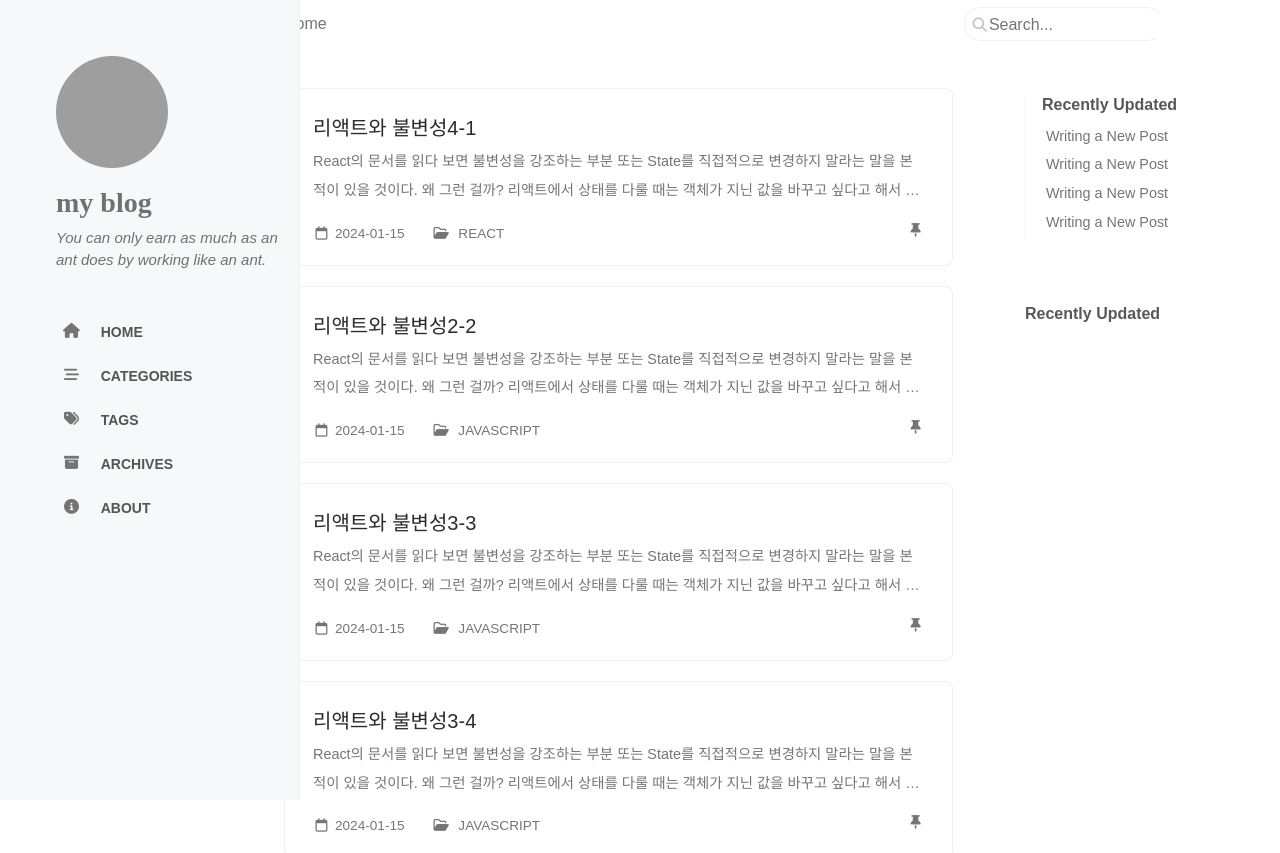
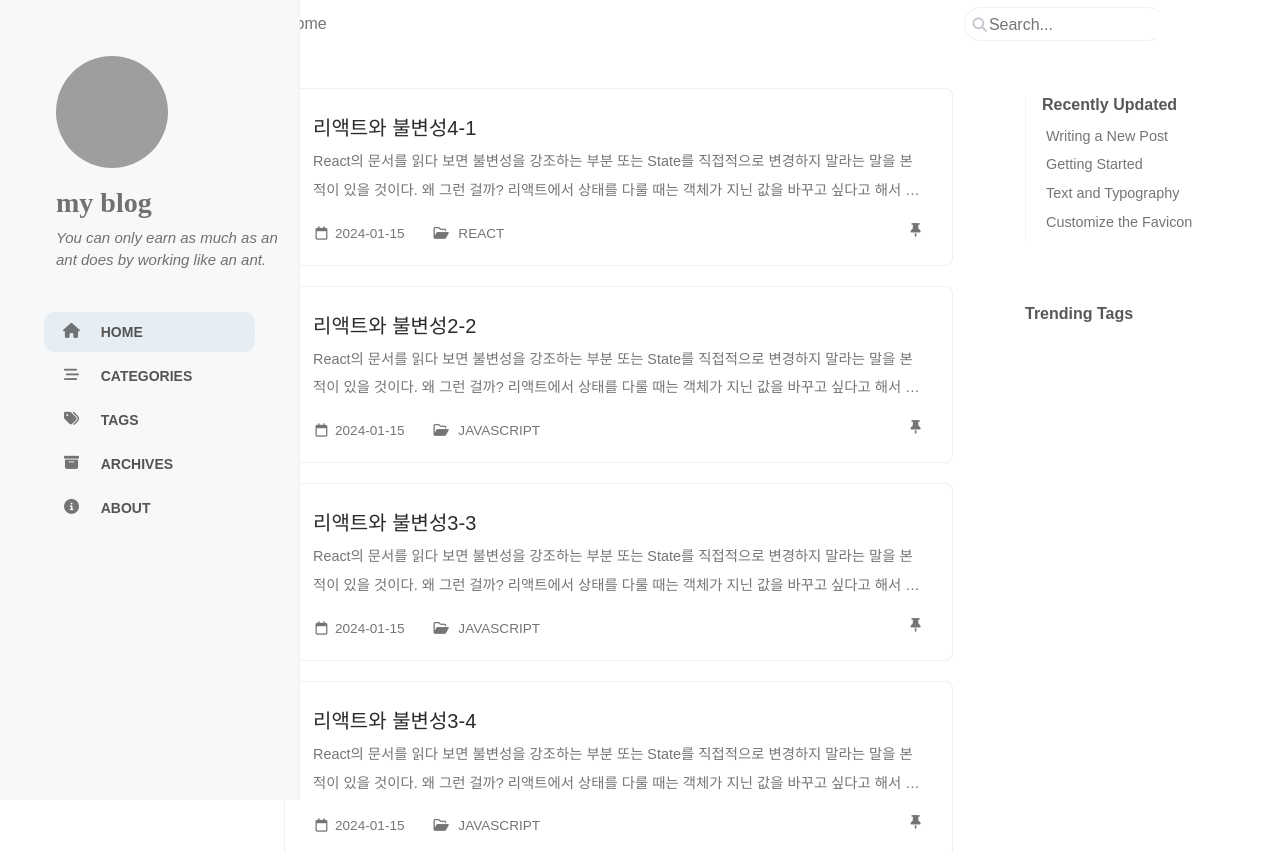
Before and after one commit to nam-yeun-hwa/my-blog, a Next.js app: page / in a window 1280 px wide. Shown: the top 853 px of the page. Built offline with nearby package versions, Linux system fonts and the light colour scheme; grey boxes are pictures that could not be loaded; a web font is replaced by a local one.

Commit message:
Feat(main layout):페이지 진입시 home 엑티브 되도록 수정

```diff
--- a/src/app/(layoutCase)/layout.tsx
+++ b/src/app/(layoutCase)/layout.tsx
@@ -5,7 +5,7 @@ import { useSelectedLayoutSegment } from 'next/navigation';
 import Image from 'next/image';
 import profileImg from '../../../public/profile1.jpg';
 import cx from 'classnames';
-import { ReactNode } from 'react';
+import { ReactNode, useEffect } from 'react';
 import BreadCrumb from 'app/_component/common/BreadCrumb';
 
 type Props = {
@@ -15,6 +15,9 @@ type Props = {
 
 function Layout({ children, modal }: Props) {
   const segment = useSelectedLayoutSegment();
+  useEffect(() => {
+    console.log(segment);
+  }, [segment]);
 
   return (
     <>
@@ -39,7 +42,7 @@ function Layout({ children, modal }: Props) {
             <li
               className={cx(
                 style.nav_item,
-                segment === 'posts' && style.active,
+                (segment === 'posts' || segment === null) && style.active,
               )}
             >
               <Link href={'/posts'} className={style.nav_link}>
--- a/src/app/_component/common/Panel.tsx
+++ b/src/app/_component/common/Panel.tsx
@@ -11,18 +11,18 @@ export default function Panel() {
             <Link href={'url'}>Writing a New Post</Link>
           </li>
           <li className={style.text_truncate}>
-            <Link href={'url'}>Writing a New Post</Link>
+            <Link href={'url'}>Getting Started</Link>
           </li>
           <li className={style.text_truncate}>
-            <Link href={'url'}>Writing a New Post</Link>
+            <Link href={'url'}>Text and Typography</Link>
           </li>
           <li className={style.text_truncate}>
-            <Link href={'url'}>Writing a New Post</Link>
+            <Link href={'url'}>Customize the Favicon</Link>
           </li>
         </ul>
       </section>
       <section>
-        <h2 className={style.panel_heading}>Recently Updated</h2>
+        <h2 className={style.panel_heading}>Trending Tags</h2>
         <div>
           <Link href="url"></Link>
         </div>
```
